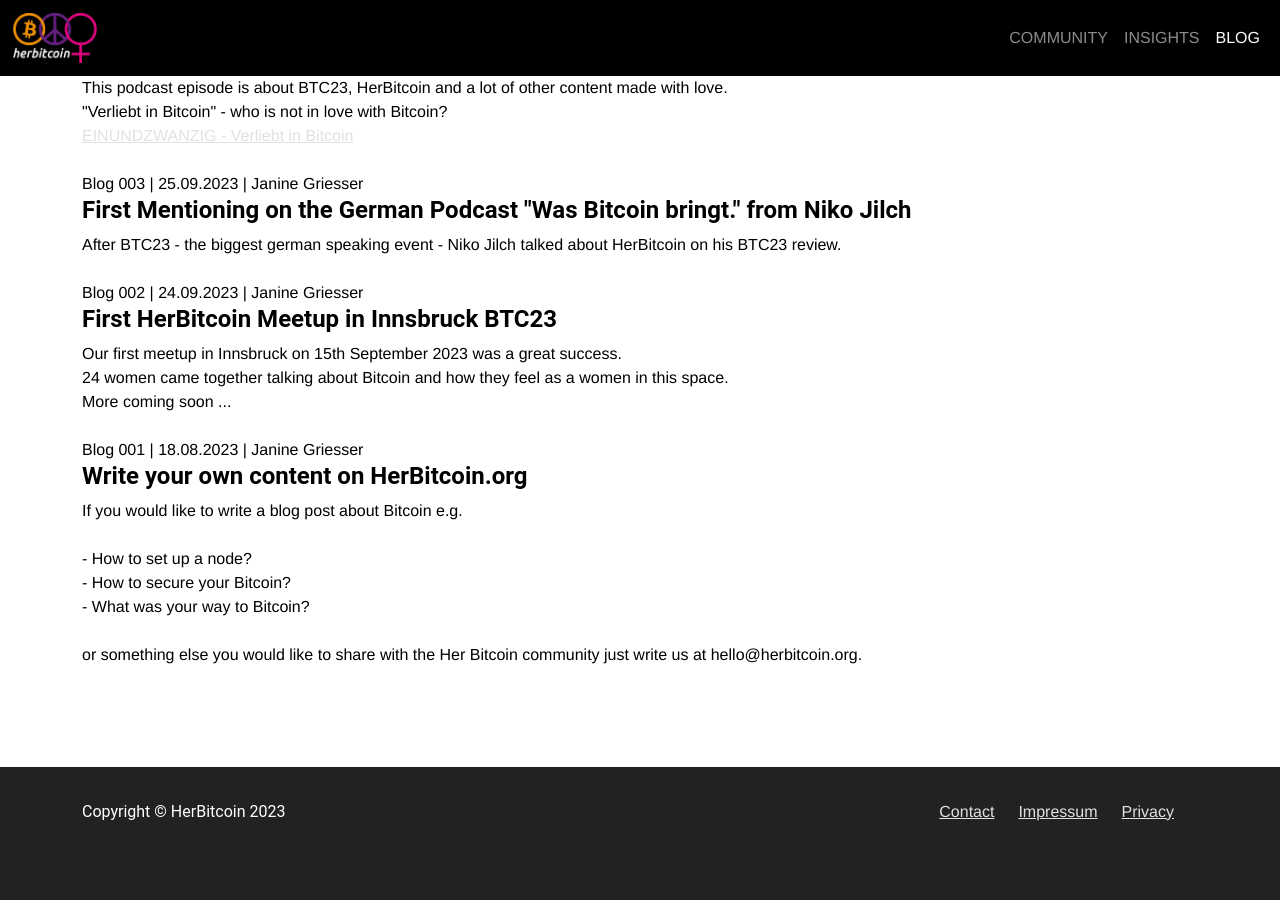
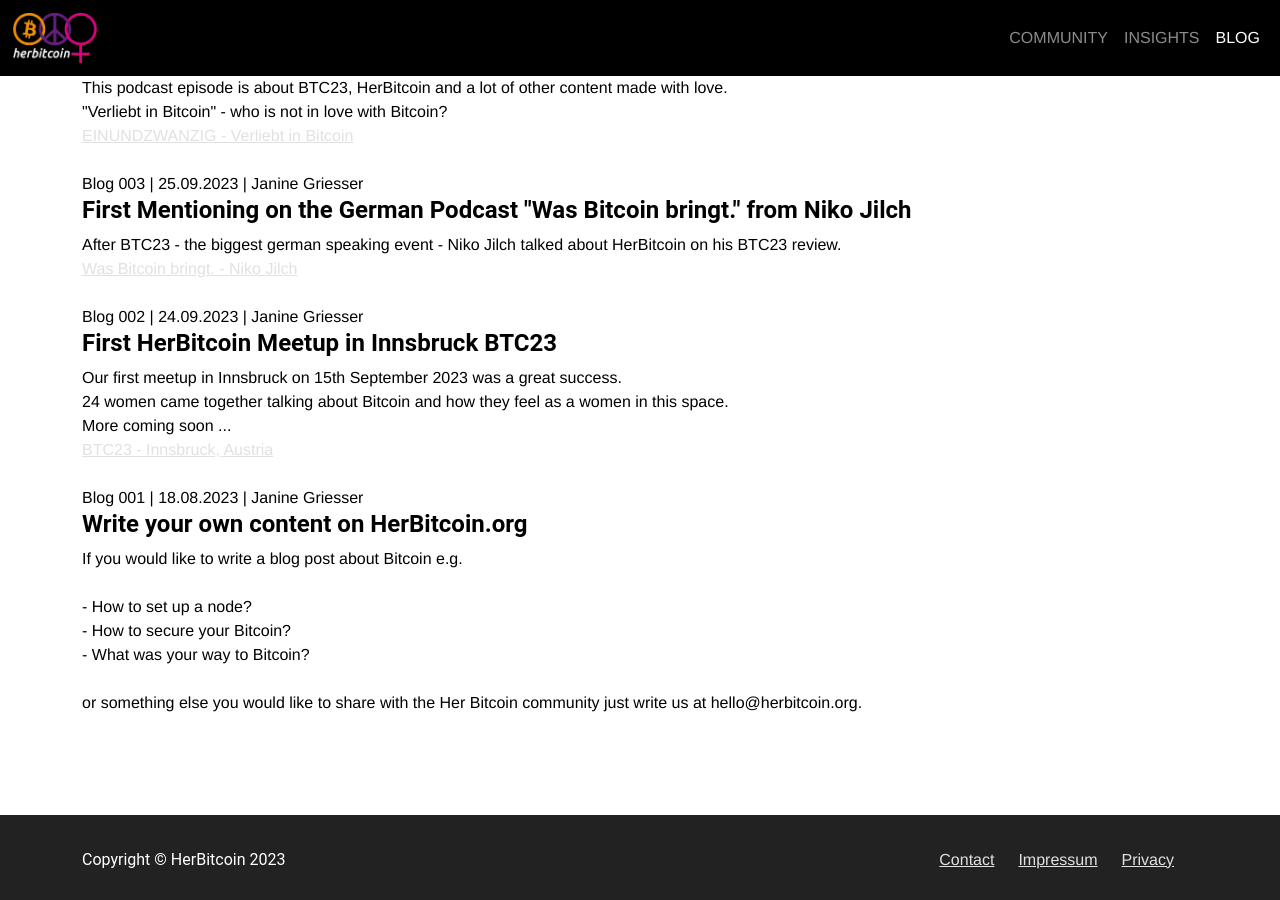
Before and after one commit to HerBitcoin/website, a Jekyll site: the page built from mission/blog.html, in a window 1280 px wide and 900 px high, scrolled down 695 px. Built offline with Jekyll 4.4.1, drawn with Linux system fonts in a browser that asks for light colours; before the commit the page ends 1552 px from its top, so only the background shows below that.

Commit message:
Update blog.yml

```diff
--- a/_data/blog.yml
+++ b/_data/blog.yml
@@ -13,7 +13,8 @@
   author: Janine Griesser
   title: First Mentioning on the German Podcast "Was Bitcoin bringt." from Niko Jilch
   content: After BTC23 - the biggest german speaking event - Niko Jilch talked about HerBitcoin on his BTC23 review.
-  link: https://www.youtube.com/watch?v=h5M7O09NhhA&t=20s
+  link_title: Was Bitcoin bringt. - Niko Jilch
+  link_url: https://www.youtube.com/watch?v=h5M7O09NhhA&t=20s
 
 - category: Blog 002
   published: true
@@ -21,7 +22,8 @@
   author: Janine Griesser
   title: First HerBitcoin Meetup in Innsbruck BTC23
   content: Our first meetup in Innsbruck on 15th September 2023 was a great success. <br> 24 women came together talking about Bitcoin and how they feel as a women in this space. <br> More coming soon ...
-  link: https://bconf.de/
+  link_title: BTC23 - Innsbruck, Austria
+  link_url: https://bconf.de/
 
 - category: Blog 001
   published: true
@@ -29,4 +31,5 @@
   author: Janine Griesser
   title: Write your own content on HerBitcoin.org
   content: If you would like to write a blog post about Bitcoin e.g. <br><br> - How to set up a node? <br> - How to secure your Bitcoin? <br> - What was your way to Bitcoin? <br><br> or something else you would like to share with the Her Bitcoin community just write us at hello@herbitcoin.org.
-  link:
+  link_title:
+  link_url:
```
